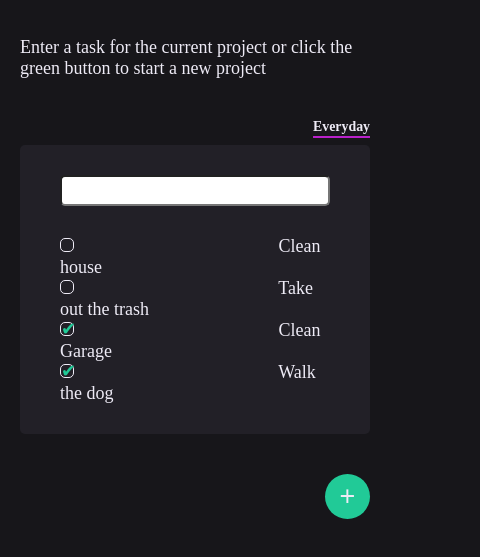
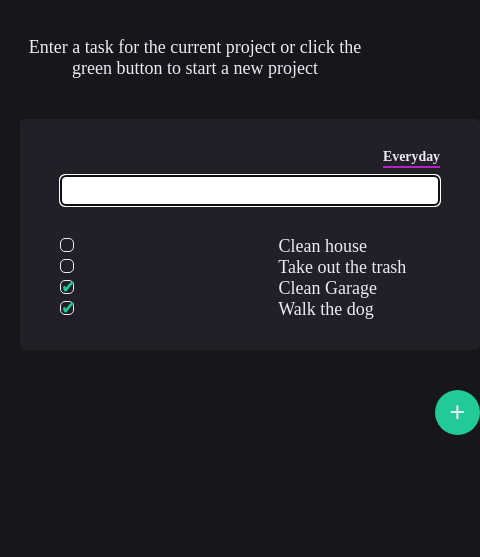
Before and after one commit to delgado-jason/todo-app, a website built with webpack: page src/template.html in a window 390 px wide. Shown: the part 65-622 px from the top of the page, 480 px wide, since content can reach past the window. Built offline with nearby package versions, Linux system fonts and the light colour scheme.

Commit message:
Make the homepage responsive

```diff
--- a/src/assets/styles.css
+++ b/src/assets/styles.css
@@ -33,11 +33,18 @@ body {
 
 .container {
     min-width: 280px;
+    max-width: 980px;
     margin: 40px auto 0;
 }
 
 #message {
     padding-bottom: 40px;
+    text-align: center;
+}
+
+#projectContainer {
+    width: 460px;
+    margin: 0 auto;
 }
 
 #projectName {
@@ -50,10 +57,11 @@ body {
 }
 
 form {
-    min-width: 280px;
+    width: 460px;
     padding: 30px 40px;
     background-color: var(--background-secondary);
     border-radius: 5px;
+    margin: 0 auto;
 }
 
 #todoInputField {
--- a/src/template.html
+++ b/src/template.html
@@ -19,12 +19,13 @@
     <div class="container">
         <p id="message">Enter a task for the current project or click the green button to start a new project</p>
 
+        <div id="projectContainer">
+            <form action="" id="todoForm">
+
                 <h4 id="projectName">Everyday</h4>
 
-        <form action="" id="todoForm">
-
                 <!-- Field to enter new todo -->
-            <input type="text" id="todoInputField">
+                <input type="text" id="todoInputField" autofocus>
 
                 <!-- Where all the tasks are displayed -->
                 <fieldset id="todosFieldset">
@@ -56,6 +57,9 @@
             </form> <!-- end of todo form -->
 
             <button id="newProjectButton">+</button>
+        </div>
+
+
 
     </div>
 
```
Lines whose indentation alone changed are shown as unchanged.
